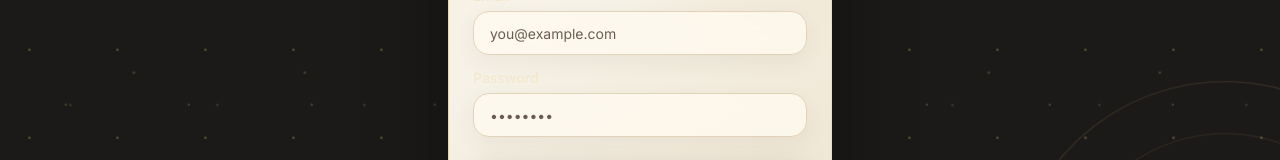
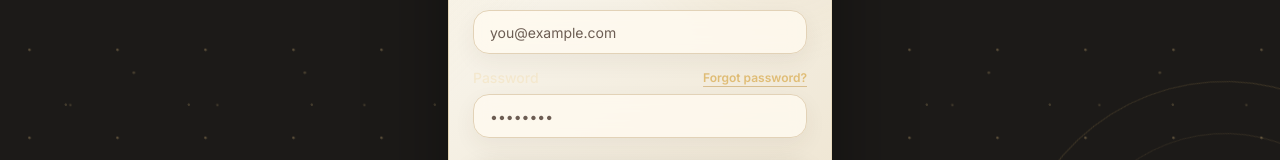
Before and after one commit to mesanjusk/Einvite-, a Next.js app: page /sign-in in a window 1280 px wide. Shown: the part 419-579 px from the top of the page. Built offline with nearby package versions, Linux system fonts and the light colour scheme.

Commit message:
Add forgot password link to sign in

```diff
--- a/src/components/auth/sign-in-form.tsx
+++ b/src/components/auth/sign-in-form.tsx
@@ -30,6 +30,9 @@ export function SignInForm() {
   useEffect(() => {
     if (searchParams.get("deactivated") === "1") {
       toast.error("This account has been deactivated. Contact support if this is a mistake.");
+    }
+    if (searchParams.get("reset") === "1") {
+      toast.success("Password updated. Sign in with your new password.");
     }
     // eslint-disable-next-line react-hooks/exhaustive-deps
   }, []);
@@ -84,7 +87,15 @@ export function SignInForm() {
               name="password"
               render={({ field }) => (
                 <FormItem>
-                  <FormLabel>Password</FormLabel>
+                  <div className="flex items-center justify-between gap-3">
+                    <FormLabel>Password</FormLabel>
+                    <Link
+                      href="/forgot-password"
+                      className="text-xs font-semibold text-[#e0bd76] underline decoration-[#c59c52]/55 underline-offset-4"
+                    >
+                      Forgot password?
+                    </Link>
+                  </div>
                   <FormControl>
                     <Input type="password" placeholder="••••••••" {...field} />
                   </FormControl>
```
